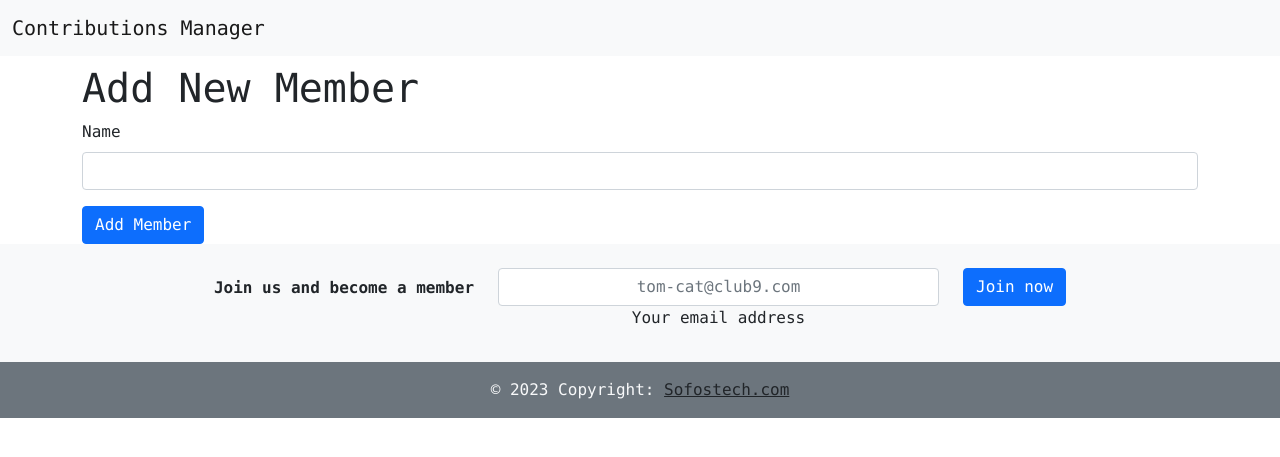
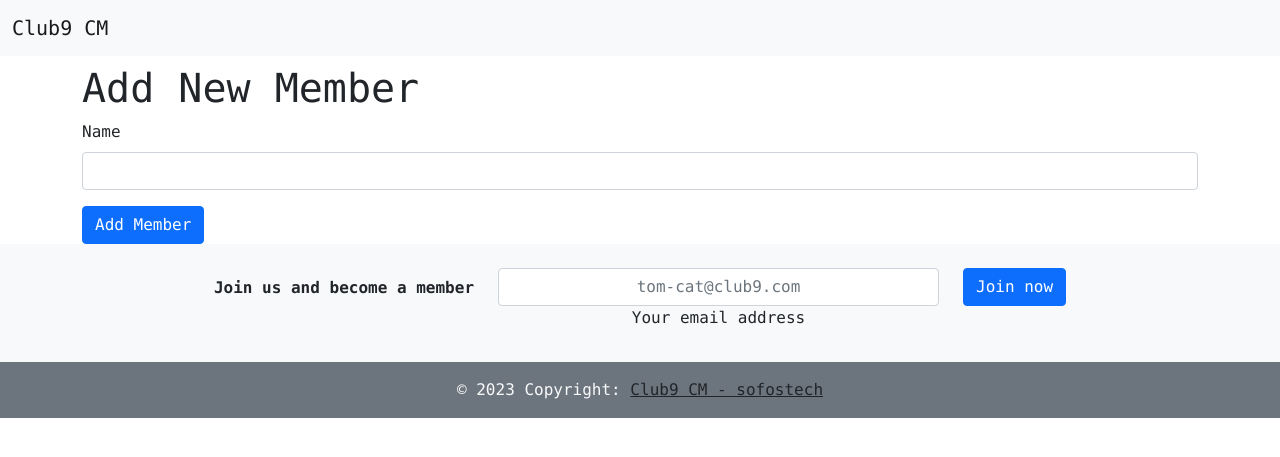
Before and after one commit to sofoste93/tontine-test-app, a Flask app: page /add_member in a window 1280 px wide. Shown: the top 457 px of the page. Run offline with Flask 2, Linux system fonts and the light colour scheme.

Commit message:
[Club9] Title updated & Footer url as well

```diff
--- a/app/templates/base.html
+++ b/app/templates/base.html
@@ -10,14 +10,14 @@
   <link href="https://cdn.jsdelivr.net/npm/bootstrap@5.0.2/dist/css/bootstrap.min.css" rel="stylesheet"
     integrity="sha384-EVSTQN3/azprG1Anm3QDgpJLIm9Nao0Yz1ztcQTwFspd3yD65VohhpuuCOmLASjC" crossorigin="anonymous">
 
-  <title>Tontine Manager</title>
+  <title>Club9 Contributions Manager</title>
     <!-- Add Chart.js -->
     <script src="https://cdn.jsdelivr.net/npm/chart.js"></script>
 </head>
 <body class="font-monospace">
 <nav class="navbar navbar-light bg-light">
     <div class="container-fluid">
-        <a class="navbar-brand" href="#">Contributions Manager</a>
+        <a class="navbar-brand" href="#">Club9 CM</a>
     </div>
 </nav>
 <div class="mt-2">
@@ -58,7 +58,7 @@
   </div>
   <div class="text-center p-3 bg-secondary text-light" >
     © 2023 Copyright:
-     <a class="text-dark" href="https://sofostech.com/">Sofostech.com</a>
+     <a class="text-dark" href="http://sofostech.pythonanywhere.com/">Club9 CM - sofostech</a>
   </div>
 </footer>
 
```
